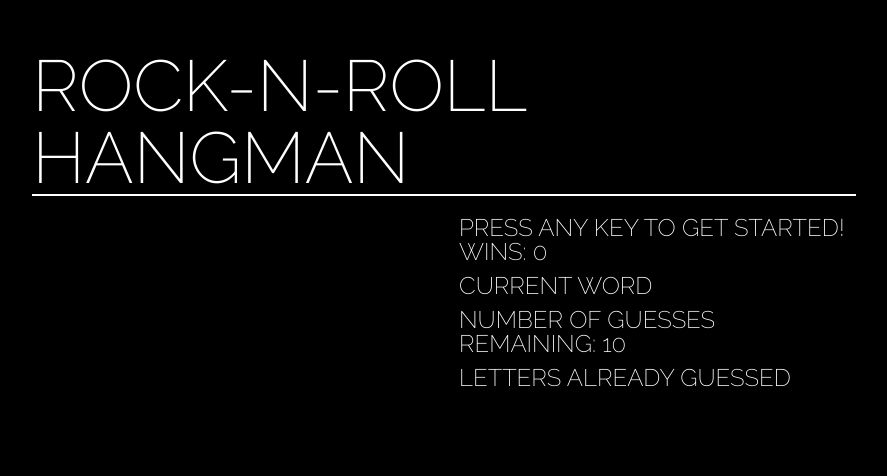
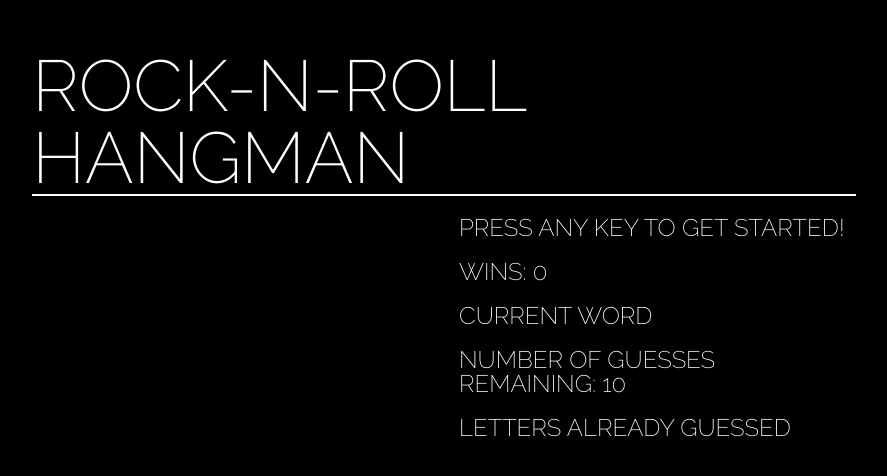
Before and after one commit to cbrannon/Hangman-Game, a PHP site: page / in a window 1280 px wide. Shown: the top 476 px of the page, without its empty margins (196-1083 px from the left). Run offline with PHP 8.4, Linux system fonts and the light colour scheme.

Commit message:
Updated styles and blur effect

```diff
--- a/assets/css/style.css
+++ b/assets/css/style.css
@@ -23,17 +23,40 @@ body {
 
 .question-area {
   padding: 0 auto;
+  margin-bottom: 20px;
 }
 
 .mbottom {
-  margin-bottom: 10px;
+  margin-bottom: 20px;
 }
 
 #question-image {
   border-radius: 10px;
   margin: 0 auto;
-  filter: blur(10px);
-  -webkit-filter: blur(10px);
+}
+
+.blur {
+  -webkit-animation: blur 30s linear forwards;
+  -moz-animation: blur 30s linear forwards;
+  -ms-animation: blur 30s linear forwards;
+  -o-animation: blur 30s linear forwards;
+  animation: blur 30s linear forwards;
+
+}
+
+@-webkit-keyframes blur {
+  0% { -webkit-filter: blur(20px);}
+  100% { -webkit-filter: blur(0px);}
+}
+
+@-moz-keyframes blur {
+  0% { -webkit-filter: blur(20px);}
+  100% { -webkit-filter: blur(0px);}
+}
+
+@keyframes blur {
+  0% { -webkit-filter: blur(20px);}
+  100% { -webkit-filter: blur(0px);}
 }
 
 /******** Colors ***********/
--- a/assets/javascript/script.js
+++ b/assets/javascript/script.js
@@ -131,6 +131,17 @@ function Game() {
         }
     }
 
+    this.revealImage = function() {
+        var image = document.getElementsById("question-image");
+
+        image.style["-webkit-filter"] = "blur(5px)";
+        image.style["-moz-filter"] = "blur(5px)";
+        image.style["-o-filter"] = "blur(5px)";
+        image.style["-ms-filter"] = "blur(5px)";
+        image.style.filter = "blur(5px)";
+
+    }
+
     this.assignKey = function(key) {
         if (key.match(/[a-z]/i)) {
             if (this.answerChars.indexOf(key) == -1) {
@@ -155,8 +166,6 @@ function Game() {
                         classQueries[i].style.borderBottom = "none";
                     }
 
-                    // classQuery.style.color = "black";
-                    // classQuery.style.borderBottom = "none";
                     console.log("Character added to correct guesses: " + key);
                     this.checkWin();
                 }
@@ -200,6 +209,8 @@ function Game() {
         this.setQuestion();
         document.getElementById("guess-count").innerHTML = this.guessesRemaining;
         document.getElementById("wrong-guesses").innerHTML = "";
+        document.getElementById("question-image").classList.remove("blur");
+        document.getElementById("question-image").classList.add("blur");
         console.log("Guesses updated to: " + this.guessesRemaining);
     }
 
@@ -221,10 +232,15 @@ function Game() {
         console.log("Win status: " + hasWon);
 
         if (hasWon) {
+            var thisGame = this;
             this.wins++;
             document.getElementById("win-count").innerHTML = this.wins;
+            document.getElementById("question").innerHTML = "WINNER!!!";
             console.log("Wins updated to: " + this.wins);
-            this.reset();
+            setTimeout(function() {
+                thisGame.reset();
+            }, 5000);
+
         }
     }
 }
@@ -239,4 +255,4 @@ document.onkeypress = function(event) {
     }
     console.log(String.fromCharCode(keyPressed));
     console.log(hangman.correctGuesses);
-}
+};
--- a/index.html
+++ b/index.html
@@ -27,17 +27,17 @@
                     <div class="col-xs-12 col-sm-6 text-center question-area">
                         <div class="row mbottom">
                             <div class="col-xs-12">
-                                <img src="" id="question-image" class="img-responsive" />
+                                <img src="" id="question-image" class="img-responsive blur" />
                             </div>
                         </div>
-                        <div class="row mtop">
+                        <div class="row">
                             <div class="col-xs-12">
                                 <div class="mbottom" id="question"></div>
                             </div>
                         </div>
                     </div>
                     <div class="col-xs-12 col-sm-6 play-area">
-                        <div class="row get-started">
+                        <div class="row mbottom">
                             <div class="col-xs-12">
                                 <p>PRESS ANY KEY TO GET STARTED!</p>
                             </div>
```
Also changed, not shown: assets/images/background1.jpg (deleted).
